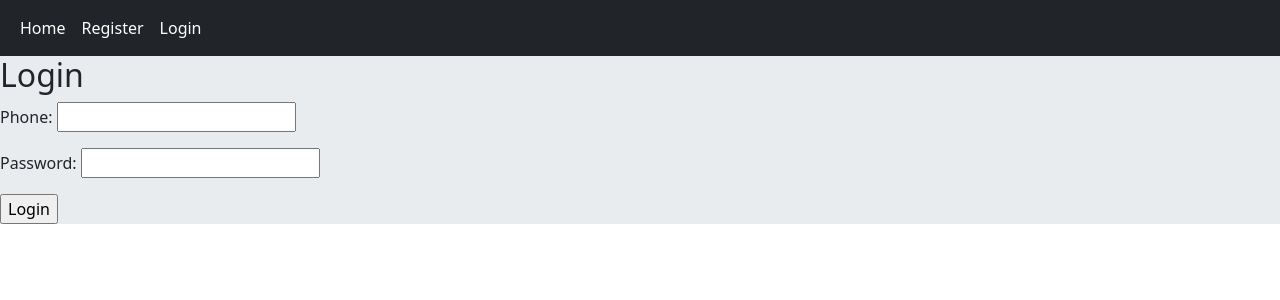
After one commit to RasoulZamani/Django_WebStore, a Django app: page /accounts/login/ in a window 1280 px wide. The commit adds this page. Shown: the top 300 px of the page. Run offline with Django 4.2, Linux system fonts and the light colour scheme.

Commit message:
login logout

```diff
--- a/accounts/forms.py
+++ b/accounts/forms.py
@@ -57,3 +57,9 @@ class UserRegisterForm(forms.Form):
 class VerifyRegisterCode(forms.Form):
     """user enter recieved code here for verification"""
     code = forms.IntegerField()
+
+
+class UserLoginForm(forms.Form):
+    """user login form"""
+    phone    = forms.CharField()
+    password = forms.CharField(widget=forms.PasswordInput)
--- /dev/null
+++ b/accounts/templates/accounts/login.html
@@ -0,0 +1,14 @@
+
+{% extends 'base.html' %}
+
+{% block title %} Login {% endblock %}
+
+{% block content %}
+    <h2>Login</h2>
+    <form action='' method='post' novalidate>
+        {% csrf_token %}
+        {{login_form.as_p}}
+    <input type='submit'  value='Login'>
+    </form>
+
+{% endblock %}
--- a/accounts/urls.py
+++ b/accounts/urls.py
@@ -4,5 +4,7 @@ from . import views
 app_name = 'accounts'
 urlpatterns = [
     path('register/', views.UserRegisterView.as_view(), name='user_register'),
+    path('login/', views.UserLoginView.as_view(), name='user_login'),
+    path('logout/', views.UserLogoutView.as_view(), name='user_logout'),
     path('verifycode/', views.UserRegisterVerifyCode.as_view(), name='user_verify_code'),
 ]
--- a/accounts/views.py
+++ b/accounts/views.py
@@ -1,7 +1,9 @@
 from django.shortcuts import render, redirect
 from django.views import View
 from django.contrib import messages
-from .forms import UserRegisterForm, VerifyRegisterCode
+from django.contrib.auth import login, logout, authenticate
+from django.contrib.auth.mixins import LoginRequiredMixin
+from .forms import UserRegisterForm, VerifyRegisterCode, UserLoginForm
 from .models import OtpCode, MyUser
 from utils import send_otp_code
 import random
@@ -50,10 +52,39 @@ class UserRegisterVerifyCode(View):
                                            password=user_session['password']
                 )
                 code_ins.delete()
-                messages.success(request,"code is verified seccessffuly", 'success')
+                messages.success(request, "code is verified seccessffuly", 'success')
                 return redirect('home:home')
             else:
                 messages.error(request, "wrong code!",'danger')
                 return redirect('accounts:user_verify_code')
 
         return redirect('home:home')
+
+
+class UserLogoutView(LoginRequiredMixin, View):
+    def get(self, request):
+        print("     loggg   outtttt    ")
+        logout(request)
+        messages.success(request, "You loged out seccessfuly", 'success')
+        return redirect('home:home')
+
+
+class UserLoginView(View):
+    class_form = UserLoginForm
+    class_temp = 'accounts/login.html'
+
+    def get(self, request):
+        login_form = self.class_form
+        return render(request, self.class_temp, {'login_form':login_form} )
+
+    def post(self, request):
+        login_form = self.class_form(request.POST)
+        if login_form.is_valid():
+            data = login_form.cleaned_data
+            user = authenticate(request, phone = data['phone'], password=data['password'])
+            if user:
+                login(request, user)
+                messages.success(request, "You login seccessfuly", 'success')
+                return redirect('home:home')
+            messages.error(request, "phone or pass is wrong", 'warn')
+        return render(request, self.class_temp, {'login_form':login_form} )
--- a/templates/includes/navbar.html
+++ b/templates/includes/navbar.html
@@ -3,7 +3,14 @@
     <div class="container-fluid">
         <div class="navbar-nav">
             <a class="nav-link active" href="{%url 'home:home'%}">Home</a>
-            <a class="nav-link active" href="{%url 'accounts:user_register'%}">Register</a>
+
+
+            {% if request.user.is_authenticated %}
+                <a class="nav-link active" href="{% url 'accounts:user_logout' %}">Logout</a>
+            {% else %}
+                <a class="nav-link active" href="{% url 'accounts:user_register' %}">Register</a>
+                <a class="nav-link active" href="{% url 'accounts:user_login' %}">Login</a>
+            {% endif %}
         </div>
     </div>
 </nav>
```
Also changed, not shown: db.sqlite3, readme.md.
